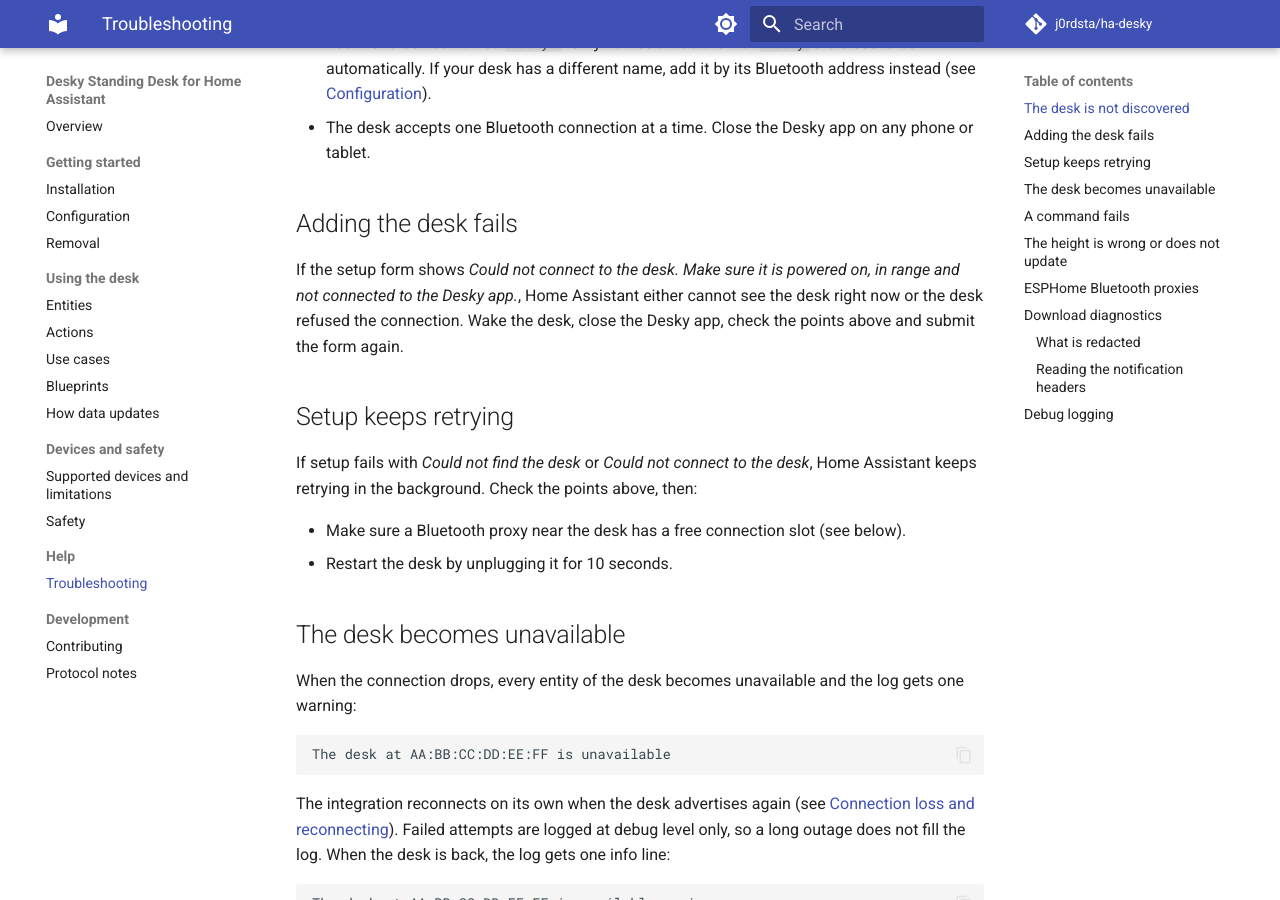
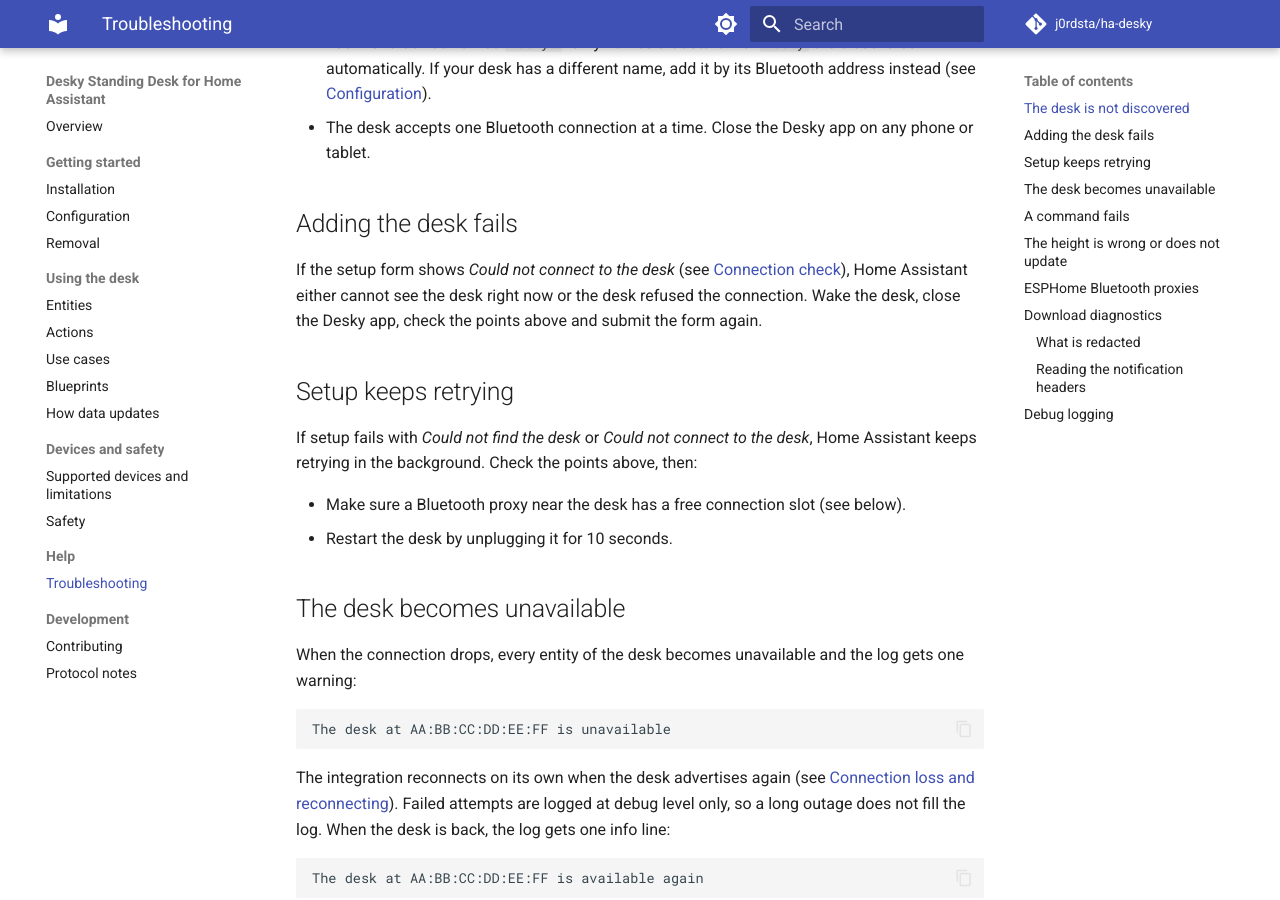
Before and after one commit to j0rdsta/ha-desky, an MkDocs documentation site: the page built from docs/troubleshooting.md, in a window 1280 px wide and 900 px high, scrolled down 319 px. Built offline with MkDocs 1.6.1 and Material for MkDocs 9.7.7, drawn with Linux system fonts in a browser that asks for light colours; comment, search, counter and statistics services are not loaded.

Commit message:
docs: correct the cover and LED strip details and link instead of repeating
The cover is closed below about 60.7 cm, since its position is rounded down,
and the LED strip restores its last colour only while the desk reports it off.
Use cases and configuration now link to the entity and troubleshooting pages
rather than restating them, and stray line breaks are rewrapped.

Co-Authored-By: Claude Opus 5.5 <noreply@anthropic.com>

```diff
--- a/docs/troubleshooting.md
+++ b/docs/troubleshooting.md
@@ -13,10 +13,10 @@
 
 ## Adding the desk fails
 
-If the setup form shows *Could not connect to the desk. Make sure it is powered on, in range and
-not connected to the Desky app.*, Home Assistant either cannot see the desk right now or the desk
-refused the connection. Wake the desk, close the Desky app, check the points above and submit the
-form again.
+If the setup form shows *Could not connect to the desk* (see
+[Connection check](configuration.md#connection-check)), Home Assistant either cannot see the desk
+right now or the desk refused the connection. Wake the desk, close the Desky app, check the points above and
+submit the form again.
 
 ## Setup keeps retrying
 
@@ -131,8 +131,8 @@ Consecutive frames with the same header are counted as one run:
 This reads as one display unit reply (`f2 f2 0e 01`), followed by 42 status frames with the
 height (`f2 f2 01 03`) in a row. Counting runs keeps a long stream of status frames from pushing
 out the rarer replies a bug report needs. The last 20 runs are kept, and the list starts empty
-whenever the desk is set up, for example after a restart or a reload. [Protocol notes](protocol.md) lists the headers the
-integration knows.
+whenever the desk is set up, for example after a restart or a reload.
+[Protocol notes](protocol.md) lists the headers the integration knows.
 
 ## Debug logging
 
```
Also changed, not shown: docs/actions.md (+3 -2 lines), docs/configuration.md (+1 -1 lines), docs/entities.md (+12 -11 lines), docs/use-cases.md (+5 -5 lines).
